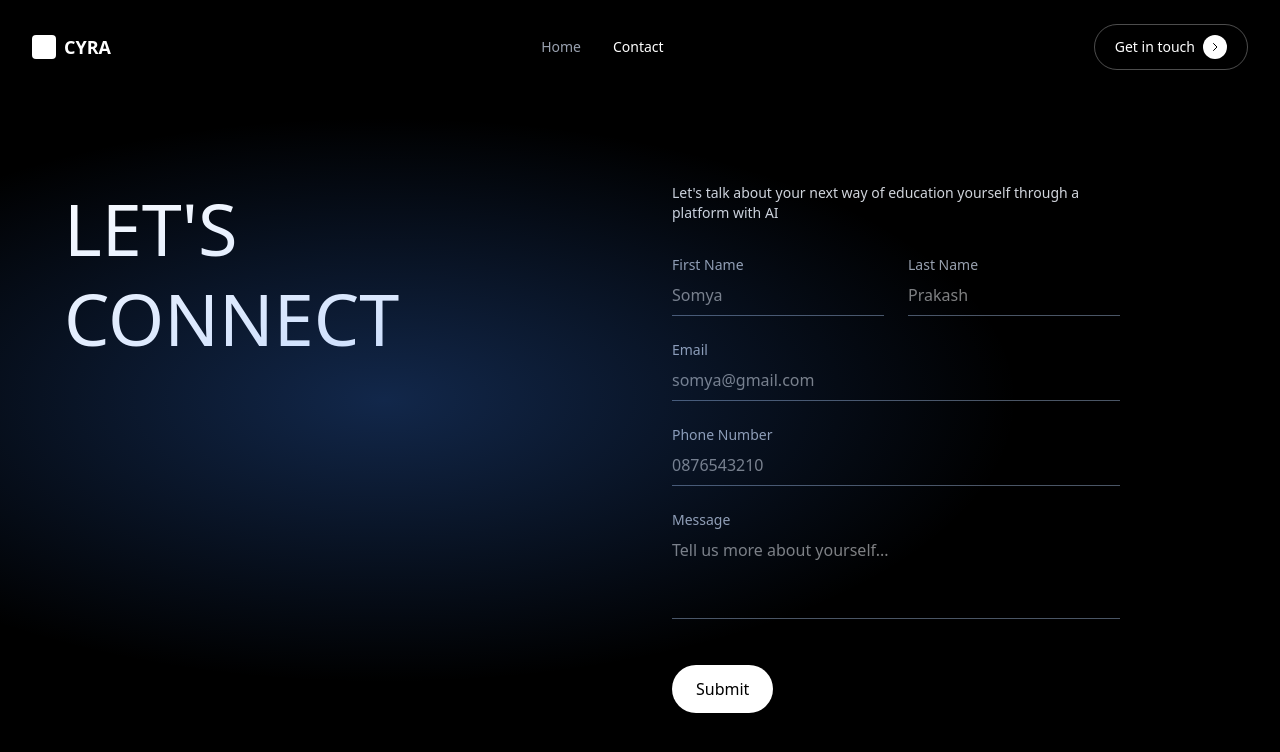
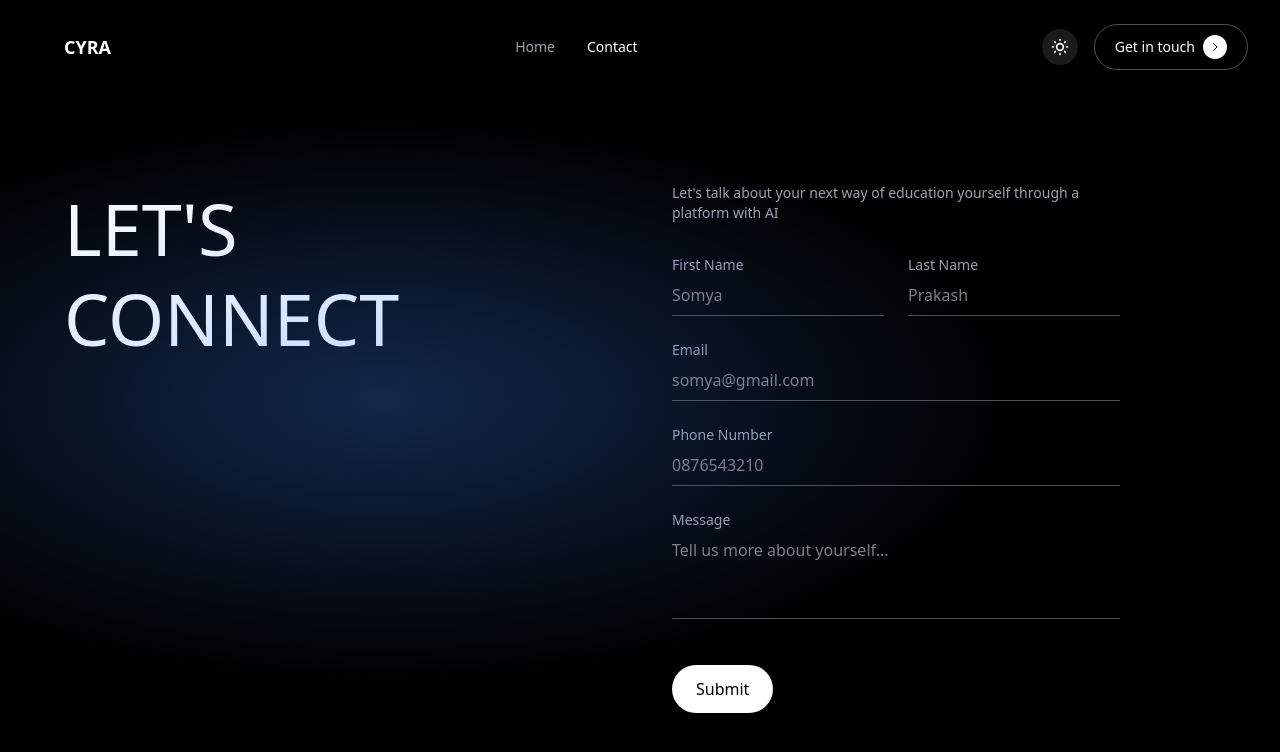
Before and after one commit to devX950415/coming-soon-cybersecurity-edu, a Next.js app: page /contact in a window 1280 px wide. Shown: the top 752 px of the page. Built offline with nearby package versions, Linux system fonts and the light colour scheme.

Commit message:
feat: add/style/darkMode

```diff
--- a/src/app/contact/page.tsx
+++ b/src/app/contact/page.tsx
@@ -3,7 +3,7 @@ import ContactForm from '@/components/ContactForm';
 
 export default function Contact() {
   return (
-    <main className="min-h-screen bg-black relative overflow-hidden">
+    <main className="min-h-screen bg-theme relative overflow-hidden">
       {/* Blue glow background effect */}
       <div className="blue-glow absolute inset-0 pointer-events-none" />
 
@@ -13,7 +13,7 @@ export default function Contact() {
         <div className="max-w-6xl mx-auto w-full grid grid-cols-1 md:grid-cols-2 gap-16 items-start">
           {/* Left side - Title */}
           <div>
-            <h1 className="text-6xl md:text-7xl font-light text-white leading-tight">
+            <h1 className="text-6xl md:text-7xl font-light text-theme leading-tight">
               LET&apos;S
               <br />
               <span className="font-normal">CONNECT</span>
--- a/src/app/globals.css
+++ b/src/app/globals.css
@@ -1,25 +1,51 @@
 @import "tailwindcss";
 
-:root {
+:root,
+[data-theme='dark'] {
   --background: #000000;
   --foreground: #ffffff;
+  --muted: #9ca3af;
+  --border: rgba(255, 255, 255, 0.3);
+  --card-bg: rgba(255, 255, 255, 0.1);
+  --glow-opacity: 0.3;
+  --text-gradient-start: rgba(255,255,255,0.15);
+  --text-gradient-end: rgba(255,255,255,0.05);
 }
 
-body {
-  background: var(--background);
+[data-theme='light'] {
+  --background: #ffffff;
+  --foreground: #000000;
+  --muted: #6b7280;
+  --border: rgba(0, 0, 0, 0.2);
+  --card-bg: rgba(0, 0, 0, 0.05);
+  --glow-opacity: 0.15;
+  --text-gradient-start: rgba(0,0,0,0.12);
+  --text-gradient-end: rgba(0,0,0,0.05);
+}
+
+html, body {
+  background-color: var(--background) !important;
   color: var(--foreground);
   font-family: system-ui, -apple-system, sans-serif;
+  transition: background-color 0.3s ease, color 0.3s ease;
 }
 
 /* Blue glow effect */
 .blue-glow {
-  background: radial-gradient(ellipse at 30% 50%, rgba(59, 130, 246, 0.3) 0%, transparent 50%);
+  background: radial-gradient(ellipse at 30% 50%, rgba(59, 130, 246, var(--glow-opacity)) 0%, transparent 50%);
 }
 
 /* Coming soon text gradient */
 .coming-soon-text {
-  background: linear-gradient(180deg, rgba(255,255,255,0.15) 0%, rgba(255,255,255,0.05) 100%);
+  background: linear-gradient(180deg, var(--text-gradient-start) 0%, var(--text-gradient-end) 100%);
   -webkit-background-clip: text;
   background-clip: text;
   color: transparent;
 }
+
+/* Theme-aware utility classes */
+.bg-theme { background-color: var(--background) !important; }
+.text-theme { color: var(--foreground) !important; }
+.text-muted { color: var(--muted) !important; }
+.border-theme { border-color: var(--border) !important; }
+.card-bg { background-color: var(--card-bg) !important; }
--- a/src/app/layout.tsx
+++ b/src/app/layout.tsx
@@ -1,4 +1,5 @@
 import type { Metadata } from 'next';
+import { ThemeProvider } from '@/context/ThemeContext';
 import './globals.css';
 
 export const metadata: Metadata = {
@@ -12,8 +13,10 @@ export default function RootLayout({
   children: React.ReactNode;
 }>) {
   return (
-    <html lang="en">
-      <body className="antialiased">{children}</body>
+    <html lang="en" data-theme="dark" suppressHydrationWarning>
+      <body className="antialiased">
+        <ThemeProvider>{children}</ThemeProvider>
+      </body>
     </html>
   );
 }
--- a/src/components/ContactForm.tsx
+++ b/src/components/ContactForm.tsx
@@ -19,69 +19,70 @@ export default function ContactForm() {
 
   return (
     <form onSubmit={handleSubmit} className="space-y-6">
-      <p className="text-gray-300 text-sm mb-8">
+      <p className="text-muted text-sm mb-8">
         Let&apos;s talk about your next way of education yourself through a platform with AI
       </p>
 
       <div className="grid grid-cols-2 gap-6">
         <div>
-          <label className="block text-gray-400 text-sm mb-2">First Name</label>
+          <label className="block text-muted text-sm mb-2">First Name</label>
           <input
             type="text"
             value={formData.firstName}
             onChange={(e) => setFormData({ ...formData, firstName: e.target.value })}
-            className="w-full bg-transparent border-b border-gray-600 pb-2 text-white focus:outline-none focus:border-white transition-colors"
+            className="w-full bg-transparent border-b border-theme pb-2 text-theme focus:outline-none transition-colors"
             placeholder="Somya"
           />
         </div>
         <div>
-          <label className="block text-gray-400 text-sm mb-2">Last Name</label>
+          <label className="block text-muted text-sm mb-2">Last Name</label>
           <input
             type="text"
             value={formData.lastName}
             onChange={(e) => setFormData({ ...formData, lastName: e.target.value })}
-            className="w-full bg-transparent border-b border-gray-600 pb-2 text-white focus:outline-none focus:border-white transition-colors"
+            className="w-full bg-transparent border-b border-theme pb-2 text-theme focus:outline-none transition-colors"
             placeholder="Prakash"
           />
         </div>
       </div>
 
       <div>
-        <label className="block text-gray-400 text-sm mb-2">Email</label>
+        <label className="block text-muted text-sm mb-2">Email</label>
         <input
           type="email"
           value={formData.email}
           onChange={(e) => setFormData({ ...formData, email: e.target.value })}
-          className="w-full bg-transparent border-b border-gray-600 pb-2 text-white focus:outline-none focus:border-white transition-colors"
+          className="w-full bg-transparent border-b border-theme pb-2 text-theme focus:outline-none transition-colors"
           placeholder="somya@gmail.com"
         />
       </div>
 
       <div>
-        <label className="block text-gray-400 text-sm mb-2">Phone Number</label>
+        <label className="block text-muted text-sm mb-2">Phone Number</label>
         <input
           type="tel"
           value={formData.phone}
           onChange={(e) => setFormData({ ...formData, phone: e.target.value })}
-          className="w-full bg-transparent border-b border-gray-600 pb-2 text-white focus:outline-none focus:border-white transition-colors"
+          className="w-full bg-transparent border-b border-theme pb-2 text-theme focus:outline-none transition-colors"
           placeholder="0876543210"
         />
       </div>
 
       <div>
-        <label className="block text-gray-400 text-sm mb-2">Message</label>
+        <label className="block text-muted text-sm mb-2">Message</label>
         <textarea
           value={formData.message}
           onChange={(e) => setFormData({ ...formData, message: e.target.value })}
           rows={3}
-          className="w-full bg-transparent border-b border-gray-600 pb-2 text-white focus:outline-none focus:border-white transition-colors resize-none"
+          className="w-full bg-transparent border-b border-theme pb-2 text-theme focus:outline-none transition-colors resize-none"
           placeholder="Tell us more about yourself..."
         />
       </div>
 
       <button
         type="submit"
-        className="mt-4 px-6 py-3 bg-white text-black rounded-full font-medium hover:bg-gray-200 transition-colors"
+        className="mt-4 px-6 py-3 rounded-full font-medium transition-colors"
+        style={{ backgroundColor: 'var(--foreground)', color: 'var(--background)' }}
       >
         Submit
       </button>
--- a/src/components/Header.tsx
+++ b/src/components/Header.tsx
@@ -2,6 +2,7 @@
 
 import Link from 'next/link';
 import { usePathname } from 'next/navigation';
+import ThemeToggle from './ThemeToggle';
 
 export default function Header() {
   const pathname = usePathname();
@@ -9,36 +10,39 @@ export default function Header() {
   return (
     <header className="fixed top-0 left-0 right-0 z-50 px-8 py-6 flex items-center justify-between">
       <div className="flex items-center gap-2">
-        <div className="w-6 h-6 bg-white rounded" />
-        <span className="text-white font-semibold text-lg">CYRA</span>
+        <div className="w-6 h-6 bg-theme text-theme rounded" style={{ backgroundColor: 'var(--foreground)' }} />
+        <span className="text-theme font-semibold text-lg">CYRA</span>
       </div>
 
       <nav className="flex items-center gap-8">
         <Link
           href="/"
-          className={`text-sm ${pathname === '/' ? 'text-white' : 'text-gray-400 hover:text-white'} transition-colors`}
+          className={`text-sm transition-colors ${pathname === '/' ? 'text-theme' : 'text-muted hover:text-theme'}`}
         >
           Home
         </Link>
         <Link
           href="/contact"
-          className={`text-sm ${pathname === '/contact' ? 'text-white' : 'text-gray-400 hover:text-white'} transition-colors`}
+          className={`text-sm transition-colors ${pathname === '/contact' ? 'text-theme' : 'text-muted hover:text-theme'}`}
         >
           Contact
         </Link>
       </nav>
 
+      <div className="flex items-center gap-4">
+        <ThemeToggle />
         <Link
           href="/contact"
-        className="flex items-center gap-2 px-5 py-2.5 border border-white/30 rounded-full text-white text-sm hover:bg-white/10 transition-colors"
+          className="flex items-center gap-2 px-5 py-2.5 border border-theme rounded-full text-theme text-sm hover:opacity-80 transition-colors"
         >
           Get in touch
-        <span className="w-6 h-6 bg-white rounded-full flex items-center justify-center">
-          <svg className="w-3 h-3 text-black" fill="none" stroke="currentColor" viewBox="0 0 24 24">
+          <span className="w-6 h-6 rounded-full flex items-center justify-center" style={{ backgroundColor: 'var(--foreground)' }}>
+            <svg className="w-3 h-3" style={{ color: 'var(--background)' }} fill="none" stroke="currentColor" viewBox="0 0 24 24">
               <path strokeLinecap="round" strokeLinejoin="round" strokeWidth={2} d="M9 5l7 7-7 7" />
             </svg>
           </span>
         </Link>
+      </div>
     </header>
   );
 }
--- /dev/null
+++ b/src/components/ThemeToggle.tsx
@@ -0,0 +1,43 @@
+'use client';
+
+import { useTheme } from '@/context/ThemeContext';
+import { useEffect, useState } from 'react';
+
+export default function ThemeToggle() {
+  const [mounted, setMounted] = useState(false);
+
+  useEffect(() => {
+    setMounted(true);
+  }, []);
+
+  if (!mounted) {
+    return (
+      <button className="p-2 rounded-full transition-colors w-9 h-9" aria-label="Toggle theme" />
+    );
+  }
+
+  return <ThemeToggleButton />;
+}
+
+function ThemeToggleButton() {
+  const { theme, toggleTheme } = useTheme();
+
+  return (
+    <button
+      onClick={toggleTheme}
+      className="p-2 rounded-full transition-colors"
+      style={{ backgroundColor: 'var(--card-bg)' }}
+      aria-label="Toggle theme"
+    >
+      {theme === 'dark' ? (
+        <svg className="w-5 h-5" style={{ color: 'var(--foreground)' }} fill="none" stroke="currentColor" viewBox="0 0 24 24">
+          <path strokeLinecap="round" strokeLinejoin="round" strokeWidth={2} d="M12 3v1m0 16v1m9-9h-1M4 12H3m15.364 6.364l-.707-.707M6.343 6.343l-.707-.707m12.728 0l-.707.707M6.343 17.657l-.707.707M16 12a4 4 0 11-8 0 4 4 0 018 0z" />
+        </svg>
+      ) : (
+        <svg className="w-5 h-5" style={{ color: 'var(--foreground)' }} fill="none" stroke="currentColor" viewBox="0 0 24 24">
+          <path strokeLinecap="round" strokeLinejoin="round" strokeWidth={2} d="M20.354 15.354A9 9 0 018.646 3.646 9.003 9.003 0 0012 21a9.003 9.003 0 008.354-5.646z" />
+        </svg>
+      )}
+    </button>
+  );
+}
--- /dev/null
+++ b/src/context/ThemeContext.tsx
@@ -0,0 +1,56 @@
+'use client';
+
+import { createContext, useContext, useEffect, useState, ReactNode } from 'react';
+
+type Theme = 'dark' | 'light';
+
+interface ThemeContextType {
+  theme: Theme;
+  toggleTheme: () => void;
+}
+
+const ThemeContext = createContext<ThemeContextType | undefined>(undefined);
+
+export function ThemeProvider({ children }: { children: ReactNode }) {
+  const [theme, setTheme] = useState<Theme>('dark');
+  const [mounted, setMounted] = useState(false);
+
+  useEffect(() => {
+    setMounted(true);
+    const stored = localStorage.getItem('theme') as Theme | null;
+    if (stored) {
+      setTheme(stored);
+      document.documentElement.setAttribute('data-theme', stored);
+    }
+  }, []);
+
+  useEffect(() => {
+    if (mounted) {
+      document.documentElement.setAttribute('data-theme', theme);
+      localStorage.setItem('theme', theme);
+    }
+  }, [theme, mounted]);
+
+  const toggleTheme = () => {
+    setTheme((prev) => (prev === 'dark' ? 'light' : 'dark'));
+  };
+
+  // Prevent flash of wrong theme
+  if (!mounted) {
+    return <>{children}</>;
+  }
+
+  return (
+    <ThemeContext.Provider value={{ theme, toggleTheme }}>
+      {children}
+    </ThemeContext.Provider>
+  );
+}
+
+export function useTheme() {
+  const context = useContext(ThemeContext);
+  if (!context) {
+    throw new Error('useTheme must be used within a ThemeProvider');
+  }
+  return context;
+}
```
Also changed, not shown: src/app/page.tsx (+5 -5 lines), src/components/Countdown.tsx (+4 -4 lines). Lines whose indentation alone changed are shown as unchanged.
